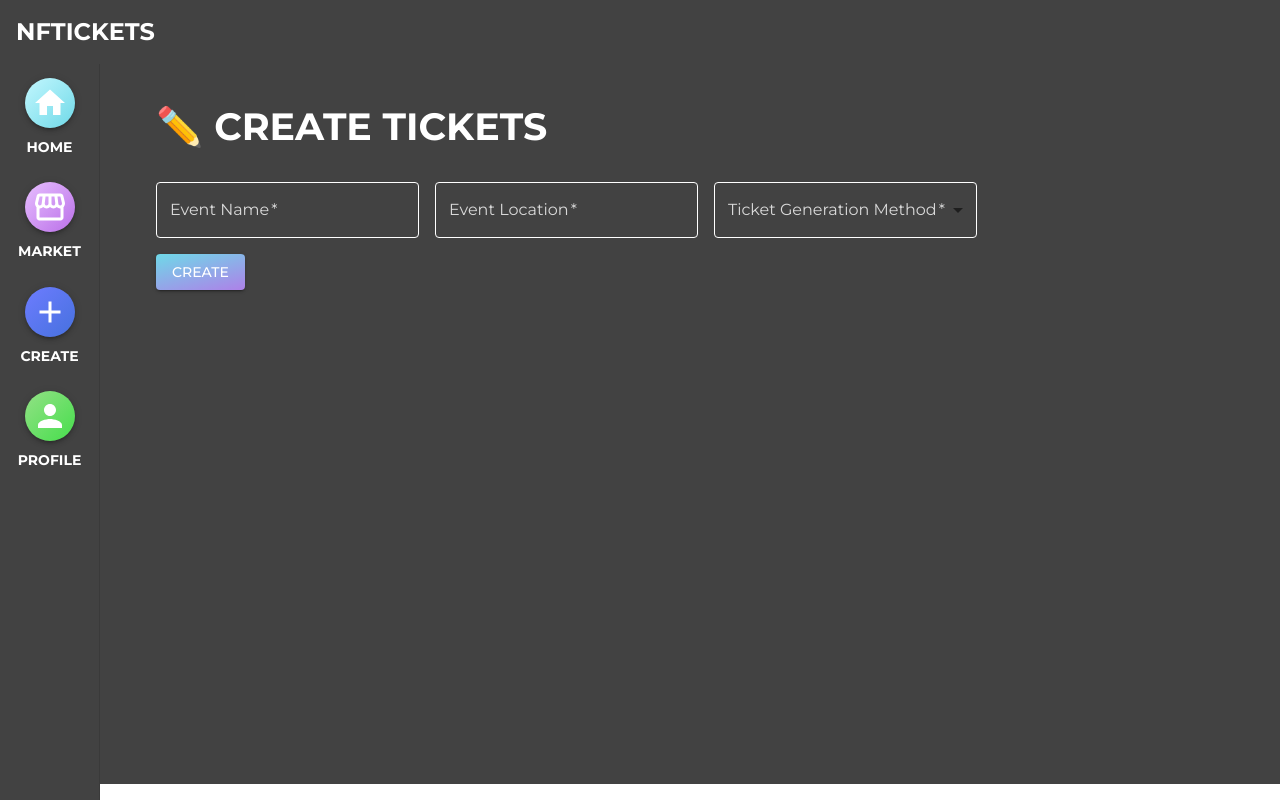
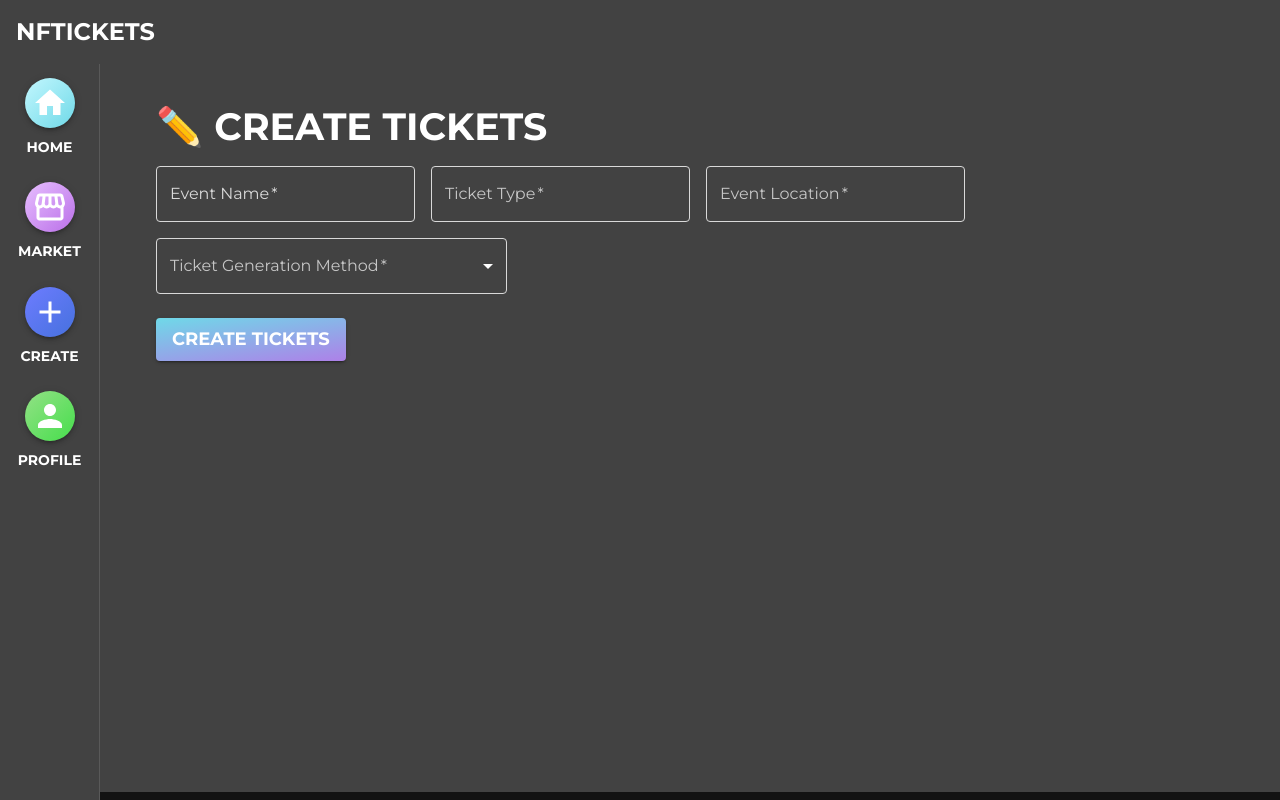
Before and after one commit to niya-ma-1/Davidson-NFTickets, a React (Create React App) app in the folder nftickets/: page /create in a window 1280 px wide. Built offline with nearby package versions, Linux system fonts and the light colour scheme.

Commit message:
create page, bug fixes

```diff
--- a/nftickets/src/App.js
+++ b/nftickets/src/App.js
@@ -1,7 +1,7 @@
 import logo from './logo.svg';
 import './App.css';
 import Nav from './Components/Nav';
-import { ThemeProvider } from '@mui/material';
+import { CssBaseline, ThemeProvider } from '@mui/material';
 import theme from './theme';
 import Home from './Pages/Home';
 import Create from './Pages/Create';
@@ -10,11 +10,12 @@ import { BrowserRouter, Route, Routes } from 'react-router-dom';
 function App() {
   return (
     <ThemeProvider theme={theme}>
+          <CssBaseline/>
       <BrowserRouter>
-      <Routes>
-      <Route path='/' element={<Home />} />
-        <Route path='/create' element={<Create />} />
-      </Routes>
+        <Routes>
+          <Route path='/' element={<Home />} />
+          <Route path='/create' element={<Create />} />
+        </Routes>
       </BrowserRouter>
     </ThemeProvider>
   );
--- a/nftickets/src/Components/Trending.js
+++ b/nftickets/src/Components/Trending.js
@@ -12,20 +12,24 @@ const Trending = (props) => {
                     src={props.imageURL} />
             </Box>
         </Box>
-        <Grid container spacing={0} sx={{ px: 3, py: 2, m: "auto"}} justifyContent="center" alignItems="flex-end">
-            <Grid item xs={10}>
-                <Typography variant={"h6"} sx={ {fontWeight: 700 }}>{props.name}</Typography>
+        <Grid container spacing={0} sx={{ px: 3, py: 2, m: "auto" }} justifyContent="center" alignItems="flex-start">
+            <Grid item xs={7}>
+                <Typography variant={"h6"} sx={{ fontWeight: 700 }} color="black">{props.name}</Typography>
             </Grid>
-            <Grid item xs={2} sx={{textAlign: "right"}}>
-                <Typography variant={"p"}>{props.date}</Typography>
+            <Grid item xs={5} sx={{ textAlign: "right" }}>
+                <Typography variant={"p"} color="black">{props.date}</Typography>
+                <br/>
+                <Typography variant="p" sx={{ fontSize: 14 }} color="#424242">{props.location}</Typography>
+                <br/>
+                <Button variant="contained" sx={{
+                    mt: 0.5, background: `linear-gradient(to bottom right, ${props.color2}, ${props.color1})`, color: "white", "&:hover": {
+                            boxShadow: 3,
+                            backgroundPosition: "right center",
+                    }
+                }}>TICKETS</Button>
             </Grid>
-            <Grid item xs={4}>
-                <Button variant="contained" sx={{background: `linear-gradient(to bottom right, ${props.color2}, ${props.color1})`, color: "white"
-            }}>TICKETS</Button>
-            </Grid>
-            <Grid item xs={1}></Grid>
-            <Grid item xs={7} sx={{textAlign: "right"}}>
-                <Typography variant="p" sx={{fontSize: 14}}>{props.location}</Typography>
+            <Grid item xs={8}></Grid>
+            <Grid item xs={4} sx={{textAlign: "right"}}>
             </Grid>
         </Grid>
 
--- a/nftickets/src/Pages/Create.js
+++ b/nftickets/src/Pages/Create.js
@@ -1,47 +1,87 @@
-import { Box, Button, Grid, MenuItem, Select, Typography } from "@mui/material";
+import { Backdrop, Box, Button, Grid, MenuItem, Select, Typography } from "@mui/material";
 import Nav from "../Components/Nav";
 import TextField from '@mui/material/TextField';
-import { makeStyles } from "@mui/styles";
+import { useState } from "react";
 
-const useStyles = makeStyles(() => ({
-    input: {
-        color: "white"
-    }
-}));
 
 const Create = (props) => {
-    const classes = useStyles();
-    const createContent = <Box sx={{ background: "#424242", p: 5, minHeight: "90vh" }}>
+
+    const [generationType, setGenerationType] = useState(0);
+
+    const formAdditions = () => {
+        if (generationType === 1) {
+            return <Grid item xs={4}>
+                <TextField fullWidth label={"Number to be Created"} required variant="outlined" color="primary" sx={{ fieldset: { borderColor: "#d9d9d9" } }} />
+            </Grid>
+        } else if (generationType === 2) {
+            return (
+                <Grid item xs={12}>
+                    <Grid container spacing={2}>
+                        <Grid item xs={12} md={4}>
+                            <TextField fullWidth label={"Section Number"} required variant="outlined" color="primary" sx={{ fieldset: { borderColor: "#d9d9d9" } }} />
+                        </Grid>
+                        <Grid item xs={6} md={4}>
+                            <TextField fullWidth label={"Start Row"} required variant="outlined" color="primary" sx={{ fieldset: { borderColor: "#d9d9d9" } }} />
+                        </Grid>
+                        <Grid item xs={6} md={4}>
+                            <TextField fullWidth label={"End Row"} required variant="outlined" color="primary" sx={{ fieldset: { borderColor: "#d9d9d9" } }} />
+                        </Grid>
+                        <Grid item xs={12} md={4}>
+                            <TextField fullWidth label={"Seats per Row"} required variant="outlined" color="primary" sx={{ fieldset: { borderColor: "#d9d9d9" } }} />
+                        </Grid>
+                        <Grid item xs={12} sm={12} md={4}>
+                            <TextField label={"Starting Price"} required variant="outlined" color="primary" sx={{ fieldset: { borderColor: "#d9d9d9" } }} />
+                        </Grid>
+                    </Grid>
+                </Grid>
+
+            )
+        }
+    }
+
+    console.log(generationType);
+    const createContent = <Box sx={{ background: "#424242", p: 5, minHeight: "91vh" }}>
+        <Box sx={{ display: "flex", flexWrap: "wrap" }}>
             <Box>
                 <Typography variant={"h2"} sx={{ color: "white", ml: 2 }}>✏️ CREATE TICKETS</Typography>
             </Box>
-        <Grid container spacing={2} sx={{ mt: 2, ml: 0 }}>
+            <Grid container spacing={2} sx={{ mt: 0, ml: 0 }}>
                 <Grid item xs={12} sm={6} md={4} lg={3}>
-                <TextField fullWidth label={"Event Name"} required variant="outlined" color="primary" InputLabelProps={{ sx: { color: "#d9d9d9" } }} sx={{ fieldset: { borderColor: "white", "&:hover": { borderColor: "blue" } }, input: { color: "white", borderColor: "white" } }} />
+                    <TextField fullWidth label={"Event Name"} required variant="outlined" color="primary" InputLabelProps={{ sx: { color: "#d9d9d9" } }} sx={{ fieldset: { borderColor: "#d9d9d9" } }} />
                 </Grid>
                 <Grid item xs={12} sm={6} md={4} lg={3}>
-                <TextField fullWidth label={"Event Location"} required variant="outlined" color="primary" InputLabelProps={{ sx: { color: "#d9d9d9" } }} sx={{ fieldset: { borderColor: "white", "&:hover": { borderColor: "blue" } }, input: { color: "white", borderColor: "white" } }} />
+                    <TextField fullWidth label={"Ticket Type"} required variant="outlined" color="primary" sx={{ fieldset: { borderColor: "#d9d9d9" } }} />
                 </Grid>
                 <Grid item xs={12} sm={6} md={4} lg={3}>
-                <TextField select SelectProps={{ MenuProps: { sx: { "MuiSelect-select": { color: "white !important" } } } }} fullWidth label={"Ticket Generation Method"} required variant="outlined" color="primary" InputLabelProps={{ sx: { color: "#d9d9d9" } }} sx={{ fieldset: { borderColor: "white", "&:hover": { borderColor: "blue" } }, input: { color: "white", borderColor: "white" } }} >
-                    <MenuItem value={0}>Total Number</MenuItem>
-                    <MenuItem value={1}>Row/Seat Numbers</MenuItem>
+                    <TextField fullWidth label={"Event Location"} required variant="outlined" color="primary" sx={{ fieldset: { borderColor: "#d9d9d9" } }} />
+                </Grid>
+                <Grid item xs={12} sm={6} md={4}>
+                    <TextField select fullWidth label={"Ticket Generation Method"} required variant="outlined" color="primary" sx={{ fieldset: { borderColor: "#d9d9d9" } }} onChange={(e) => {
+                        setGenerationType(e.target.value);
+                    }}>
+                        <MenuItem value={1}>Total Number</MenuItem>
+                        <MenuItem value={2}>By Section</MenuItem>
                     </TextField>
                 </Grid>
+                {formAdditions()}
                 <Grid item xs={12}>
                     <Button variant="contained" sx={{
+                        mt: 1,
                         backgroundImage: "linear-gradient(to bottom right, #6FD9E8, #BA6FE8)",
                         backgroundSize: "150% auto",
                         color: "white",
                         transition: "0.5s",
+                        fontSize: "18px",
+                        fontWeight: 700,
                         "&:hover": {
                             boxShadow: "3px 5px 15px 2px #BA6FE830",
                             backgroundPosition: "right center",
 
                         }
-                }}>Create</Button>
+                    }}>Create Tickets</Button>
                 </Grid>
             </Grid>
+        </Box>
     </Box>
 
     return <Nav content={createContent} />
--- a/nftickets/src/index.css
+++ /dev/null
@@ -1,13 +0,0 @@
-body {
-  margin: 0;
-  font-family: -apple-system, BlinkMacSystemFont, 'Segoe UI', 'Roboto', 'Oxygen',
-    'Ubuntu', 'Cantarell', 'Fira Sans', 'Droid Sans', 'Helvetica Neue',
-    sans-serif;
-  -webkit-font-smoothing: antialiased;
-  -moz-osx-font-smoothing: grayscale;
-}
-
-code {
-  font-family: source-code-pro, Menlo, Monaco, Consolas, 'Courier New',
-    monospace;
-}
--- a/nftickets/src/theme.js
+++ b/nftickets/src/theme.js
@@ -3,8 +3,9 @@ import { createTheme } from "@mui/material";
 
 
 const theme = createTheme({
+
     palette: {
-        type: "dark",
+        mode: "dark",
         primary: { main: "#6FD9E8" },
         secondary: { main: "#BA6FE8" }
     },
```
Lines whose indentation alone changed are shown as unchanged.
